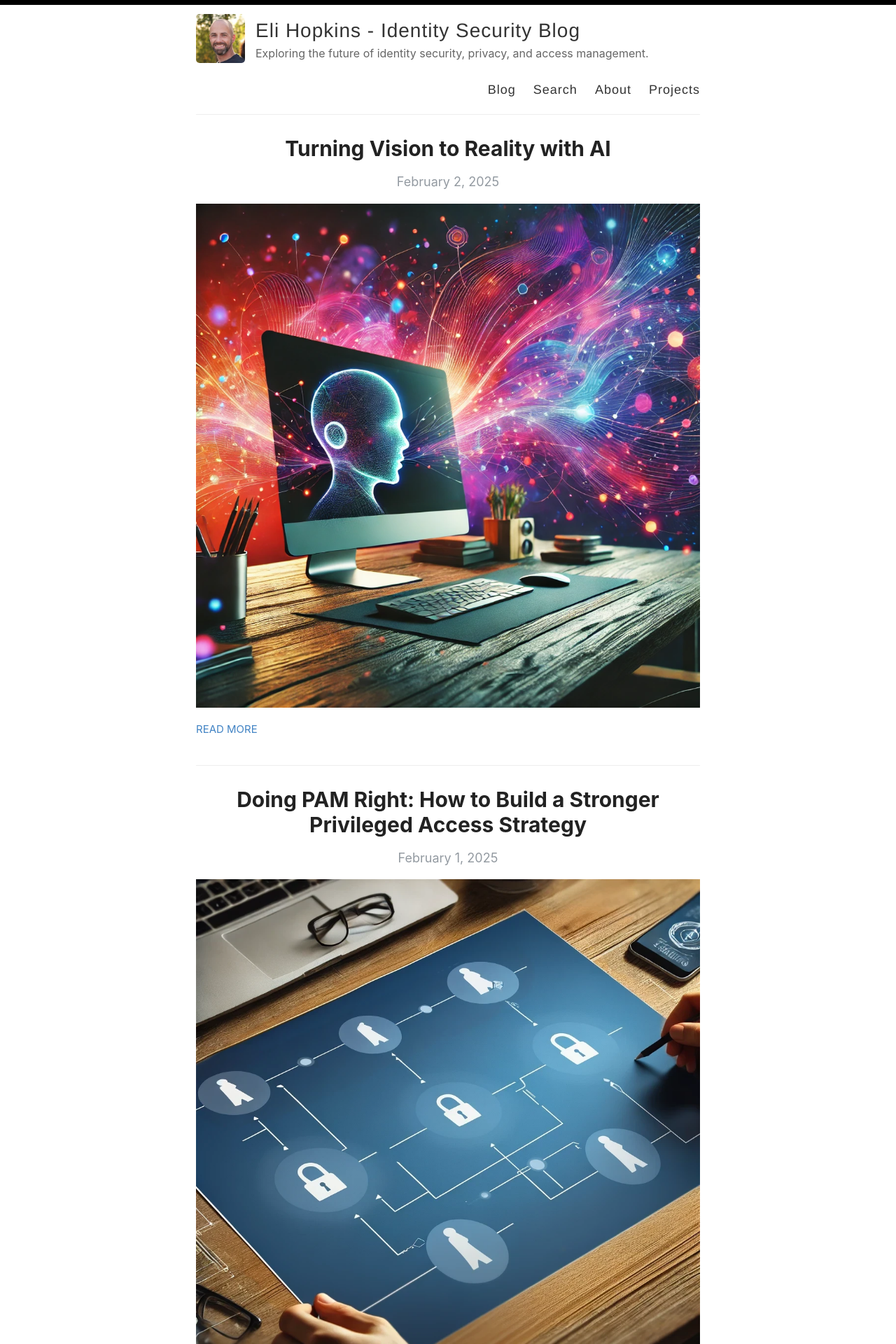
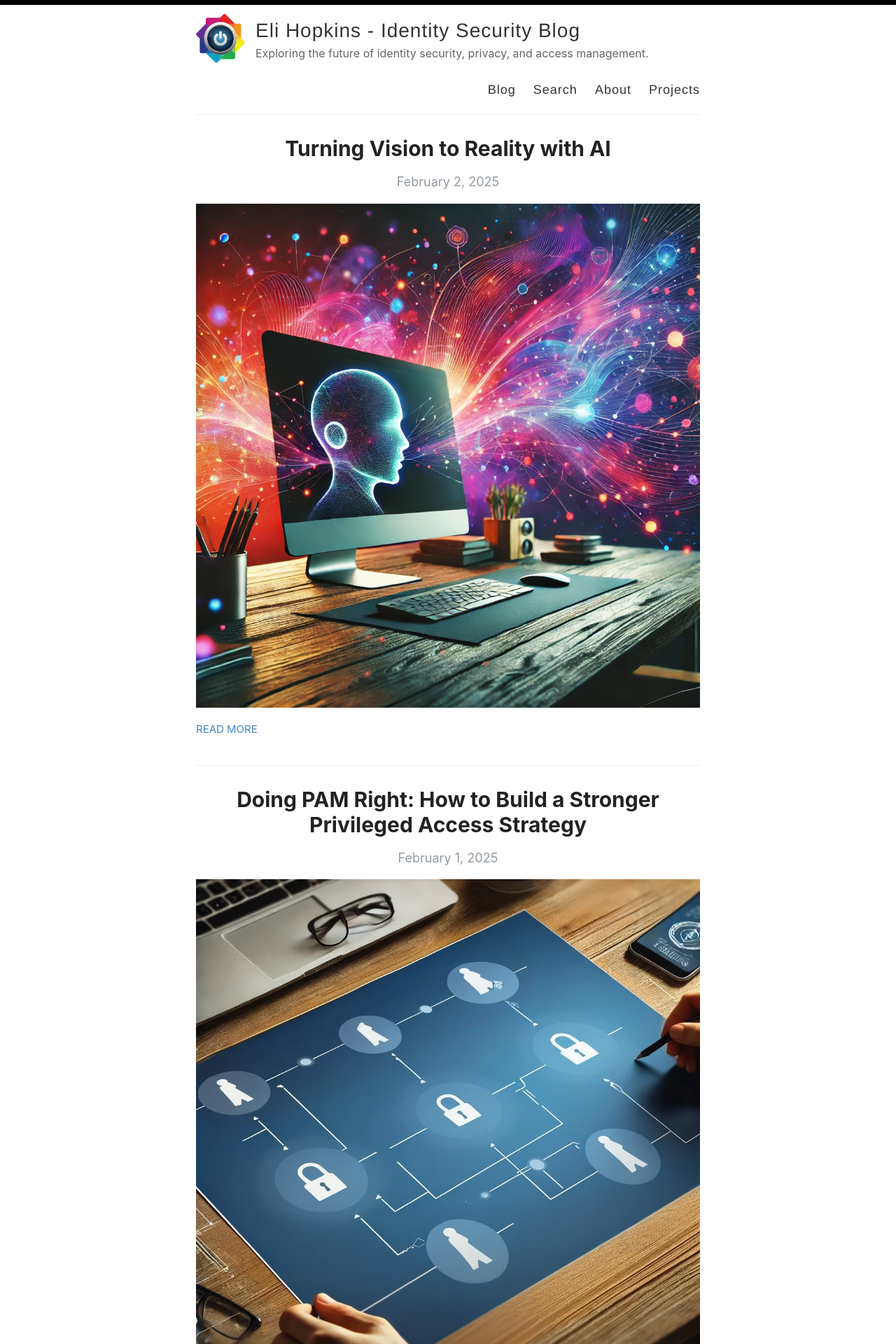
Before and after one commit to IAM-Jah/github.io, a Jekyll site: the page built from index.html, in a window 1280 px wide. Shown: the top 1920 px of the page at 70% size. Built offline with Jekyll 4.4.1, drawn with Linux system fonts in a browser that asks for light colours; the list of posts is cut into pages by our own code.

Commit message:
Header image update

```diff
--- a/_config.yml
+++ b/_config.yml
@@ -12,7 +12,7 @@ author: Eli Hopkins
 description: Exploring the future of identity security, privacy, and access management.
 
 # URL of your avatar or profile pic (you could use your GitHub profile pic)
-avatar: /images/profile_LI.jpg
+avatar: /images/profile_PCPT.png
 
 #
 # Flags below are optional
```
Also changed, not shown: images/profile_PCPT.png (added).
